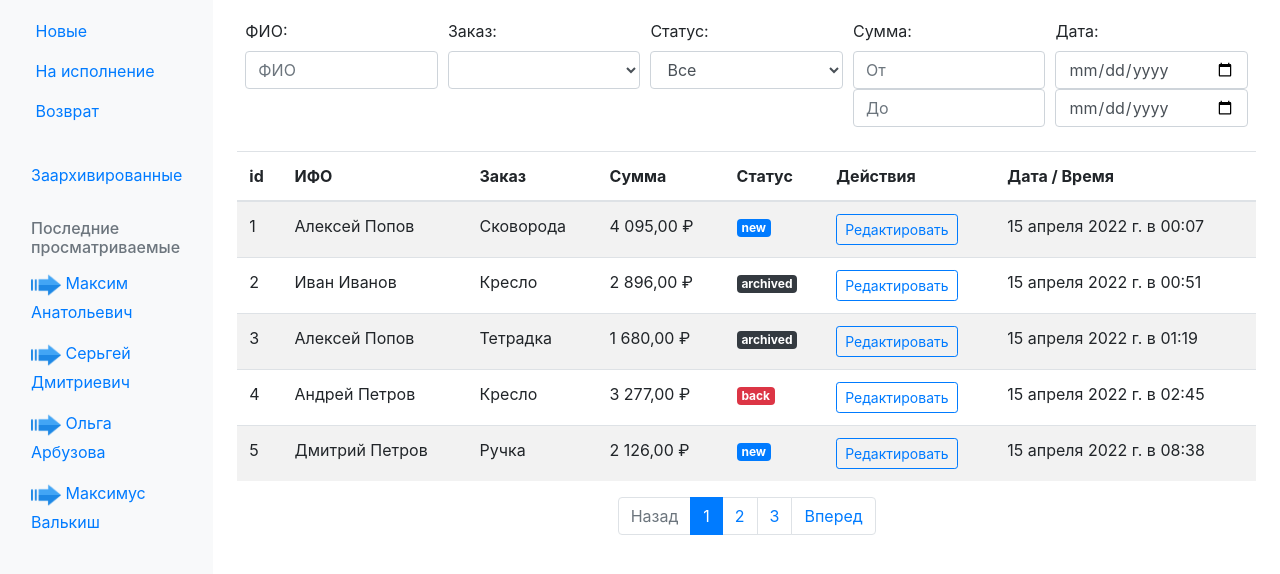
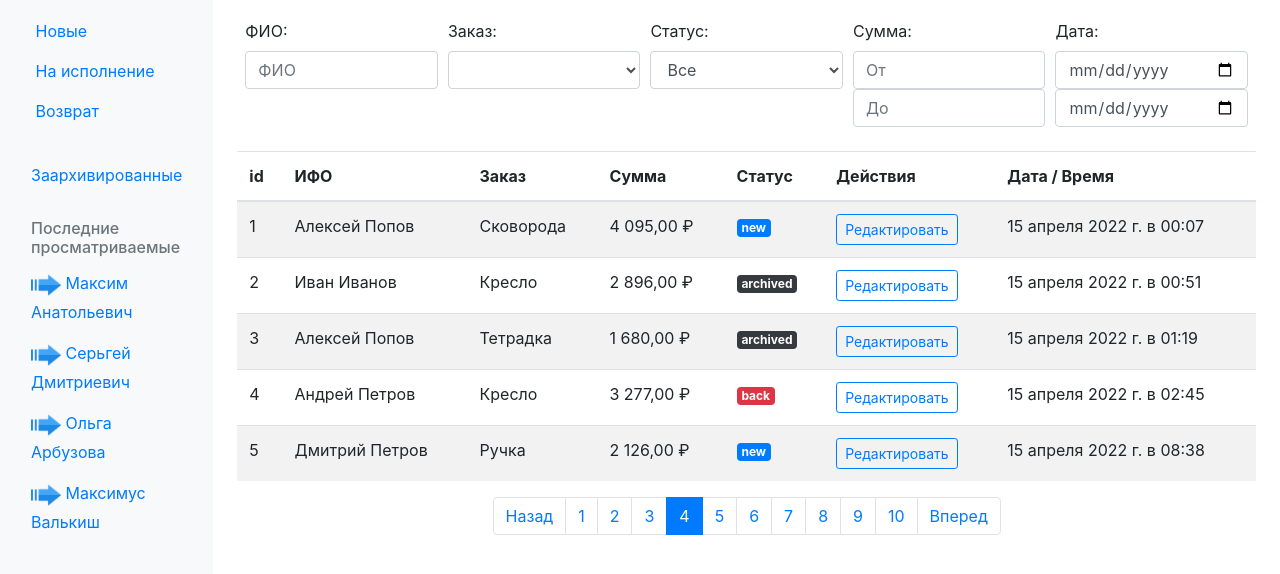
Before and after one commit to andrewbaluev/CRM, a plain HTML site: page index.html in a window 1280 px wide. Shown: the part 76-650 px from the top of the page. Drawn offline with nearby package versions, Linux system fonts and the light colour scheme.

Commit message:
Добавили класс Paginator, точку монтирования пагинации на странице

```diff
--- a/index.html
+++ b/index.html
@@ -153,23 +153,8 @@
           <!-- точка монтирования таблицы на странице -->
           <div data-mount="ordersTable"></div>
 
-          <nav aria-label="Page navigation example">
-            <ul class="pagination justify-content-center">
-              <li class="page-item disabled">
-                <a class="page-link" href="#" tabindex="-1" aria-disabled="true"
-                  >Назад</a
-                >
-              </li>
-              <li class="page-item active">
-                <a class="page-link" href="#">1</a>
-              </li>
-              <li class="page-item"><a class="page-link" href="#">2</a></li>
-              <li class="page-item"><a class="page-link" href="#">3</a></li>
-              <li class="page-item">
-                <a class="page-link" href="#">Вперед</a>
-              </li>
-            </ul>
-          </nav>
+          <!-- точка монтирования пагинации -->
+          <div data-mount="pagination"></div>
         </main>
       </div>
     </div>
--- /dev/null
+++ b/src/core/Paginator.js
@@ -0,0 +1,89 @@
+import EventEmitter from "./EventEmitter.js";
+
+class Paginator extends EventEmitter {
+  $root = null;
+  $pages = 1;
+  $page = 1;
+
+  constructor(root, pages, page) {
+    super();
+
+    this.$root = root;
+    this.$pages = pages;
+    this.$page = page;
+
+    this.update();
+  }
+
+  update() {
+    this.$root.textContent = "";
+
+    const nav = document.createElement("nav");
+    this.$root.append(nav);
+
+    const ul = document.createElement("ul");
+    nav.append(ul);
+    ul.className = "pagination justify-content-center";
+
+    const backLi = document.createElement("li");
+    ul.append(backLi);
+    backLi.classList.add("page-item");
+
+    const backA = document.createElement("a");
+    backLi.append(backA);
+    backA.textContent = "Назад";
+    backA.classList.add("page-link");
+    backA.href = "#";
+
+    backA.addEventListener("click", (e) => {
+      e.preventDefault();
+      this.emit("move", this.$page - 1);
+    });
+
+    if (this.$page === 1) {
+      backLi.classList.add("disabled");
+    }
+
+    for (let i = 1; i <= this.$pages; i++) {
+      const li = document.createElement("li");
+      ul.append(li);
+      li.classList.add("page-item");
+
+      const a = document.createElement("a");
+      li.append(a);
+      a.textContent = i;
+      a.classList.add("page-link");
+      a.href = "#";
+
+      a.addEventListener("click", (e) => {
+        e.preventDefault();
+        this.emit("move", i);
+      });
+
+      if (i === this.$page) {
+        li.classList.add("active");
+      }
+    }
+
+    const forwardLi = document.createElement("li");
+    ul.append(forwardLi);
+    forwardLi.classList.add("page-item");
+
+    const forwardA = document.createElement("a");
+    forwardLi.append(forwardA);
+    forwardA.textContent = "Вперед";
+    forwardA.classList.add("page-link");
+    forwardA.href = "#";
+
+    if (this.$page === this.$pages) {
+      forwardLi.classList.add("disabled");
+    }
+
+    forwardA.addEventListener("click", (e) => {
+        e.preventDefault();
+        this.emit("move", this.$page + 1);
+      });
+  }
+}
+
+export default Paginator;
--- a/src/index.js
+++ b/src/index.js
@@ -1,5 +1,6 @@
 import Store from "./core/Store.js";
 import OrdersTable from "./core/OrdersTable.js";
+import Paginator from "./core/Paginator.js";
 import Observable from "./core/Observable.js";
 import EventEmitter from "./core/EventEmitter.js";
 
@@ -16,3 +17,11 @@ const ot = new OrdersTable(
 );
 
 ot.on("edit", (orderId) => console.log({ orderId }));
+
+const paginator = new Paginator(
+  document.querySelector('[data-mount="pagination"]'),
+  10,
+  4
+);
+
+paginator.on("move", (nextPage) => console.log(nextPage));
```
